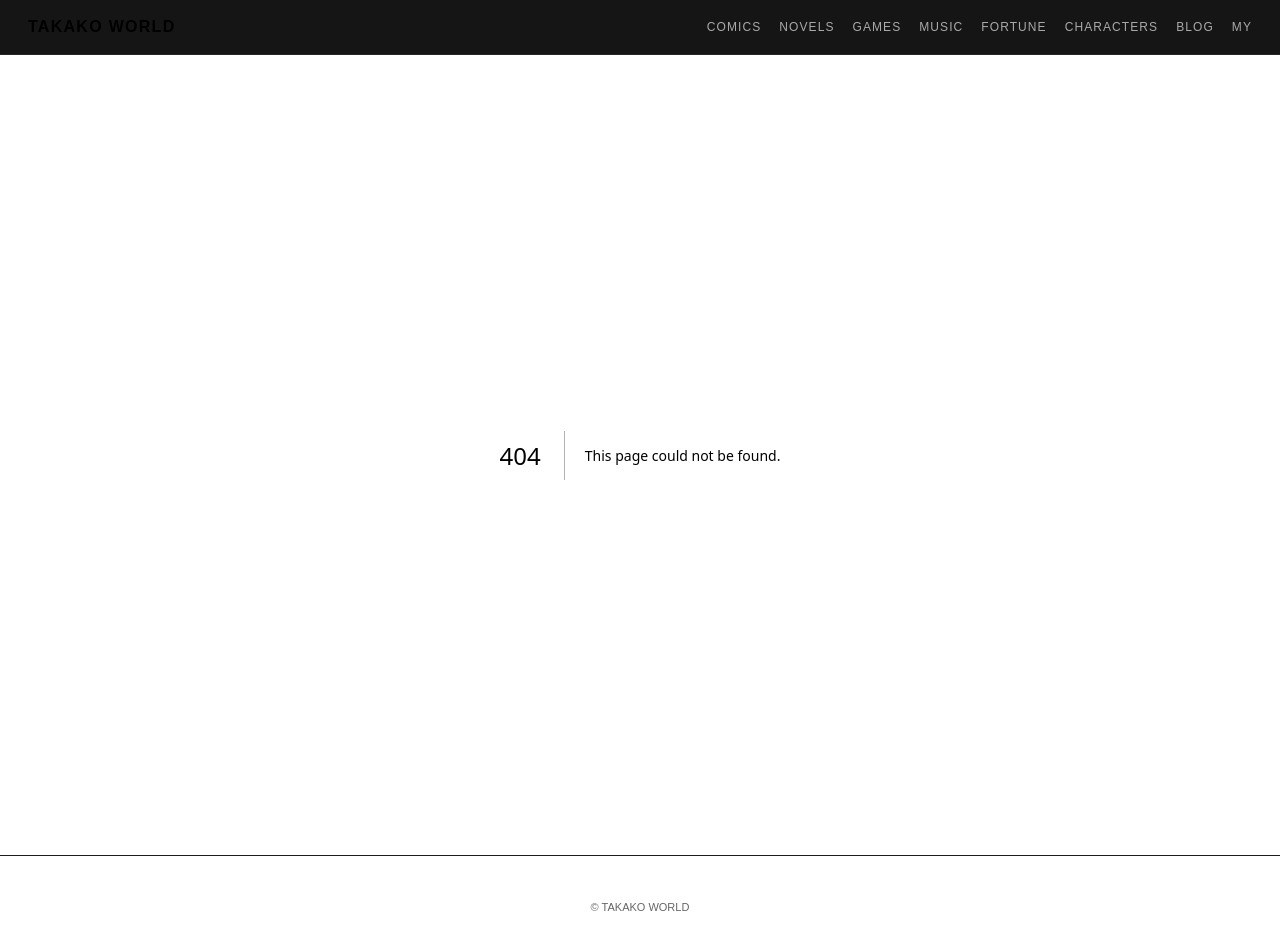
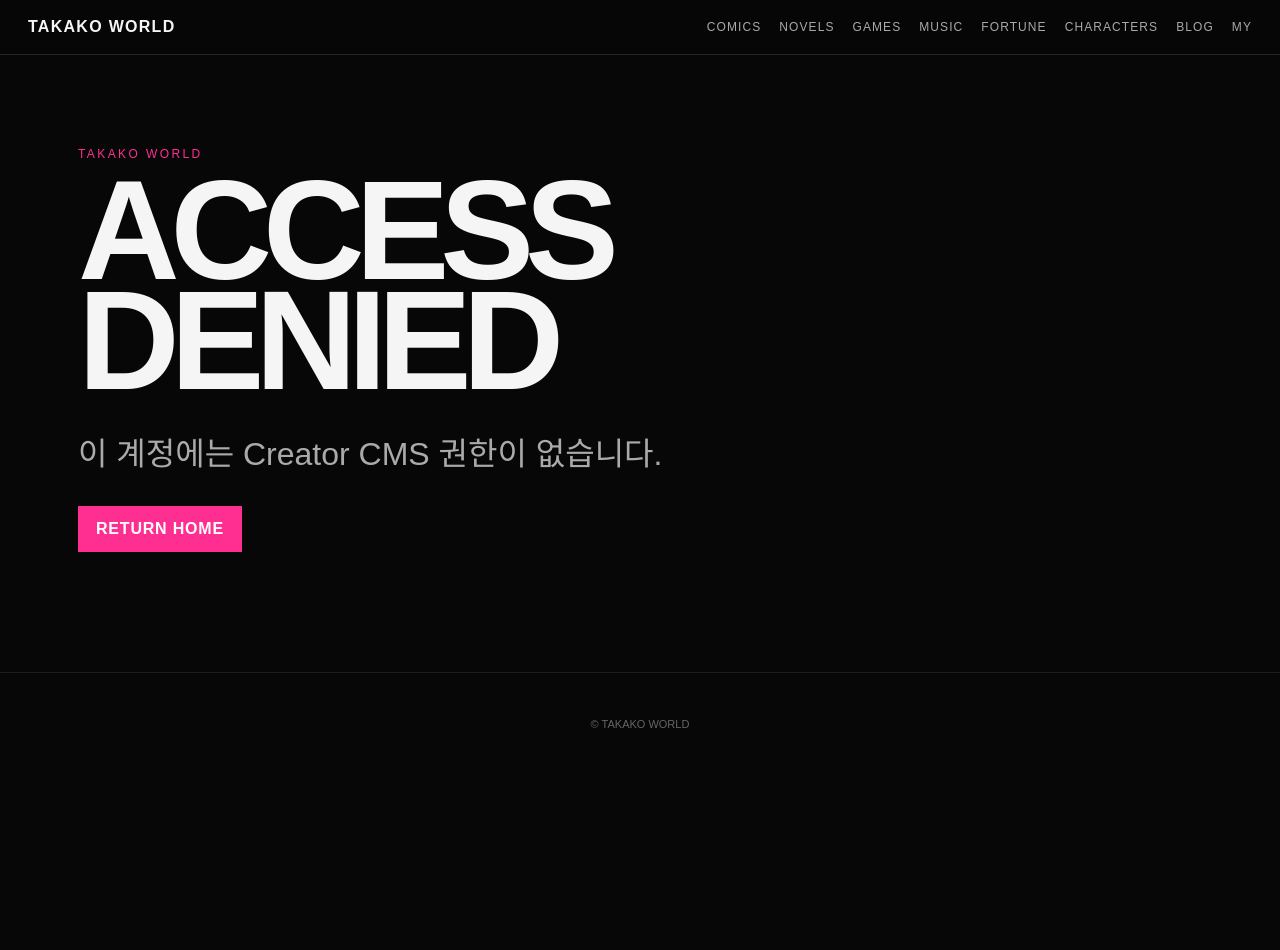
Before and after one commit to maidysound-netizen/takakoworld-web, a Next.js app: page /admin/forbidden in a window 1280 px wide. Before the commit this address had no page. Shown: the top 950 px of the page. After the commit the page ends 800 px from the top, so only its background shows below. Built offline with nearby package versions, Linux system fonts and the light colour scheme.

Commit message:
Add admin forbidden page

```diff
--- /dev/null
+++ b/app/admin/forbidden/page.js
@@ -0,0 +1,8 @@
+export default function AdminForbidden(){
+  return <main className="page">
+    <p className="eyebrow">TAKAKO WORLD</p>
+    <h1>ACCESS<br/>DENIED</h1>
+    <p className="lead">이 계정에는 Creator CMS 권한이 없습니다.</p>
+    <a className="primary" href="/">RETURN HOME</a>
+  </main>;
+}
```
